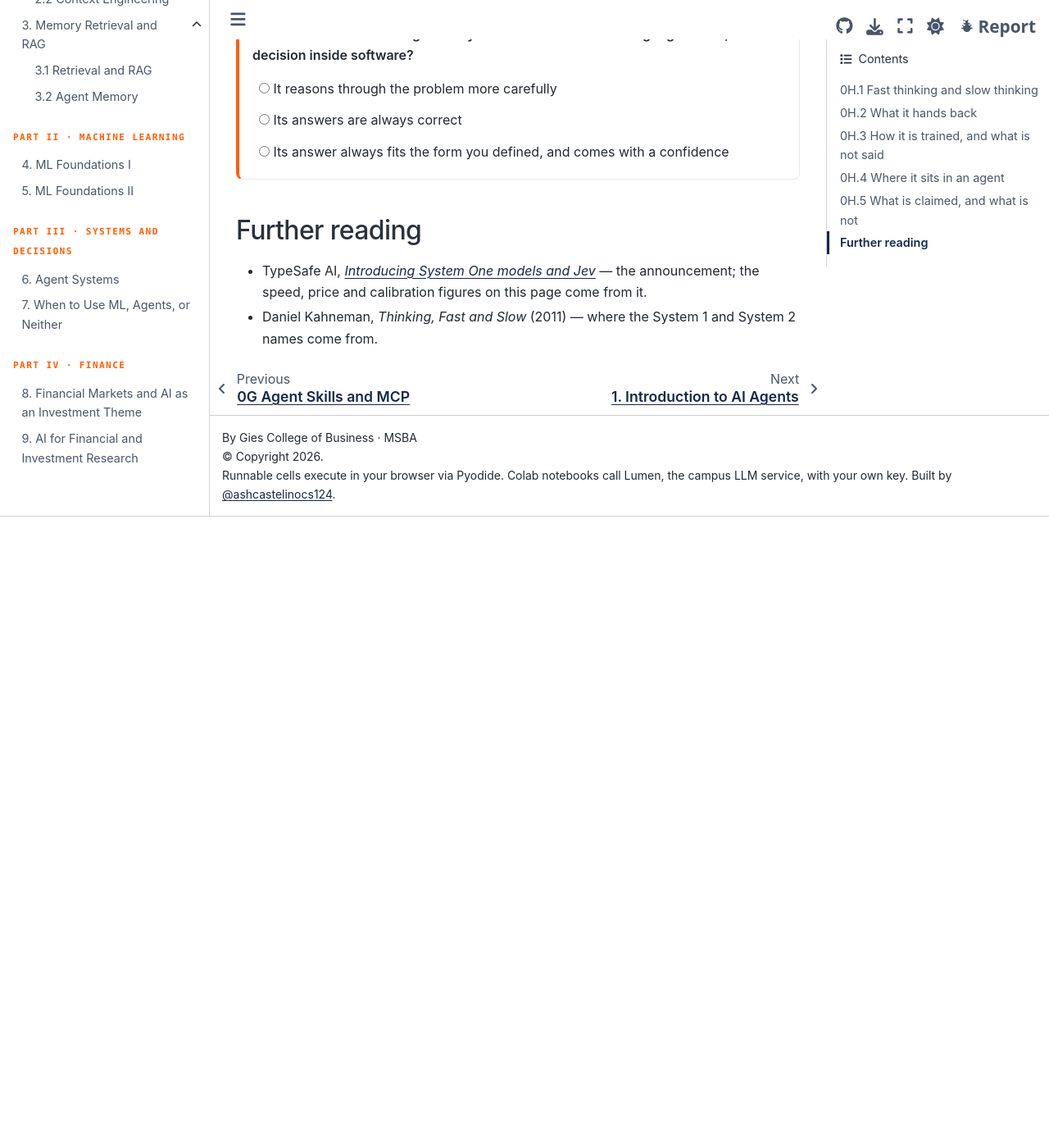
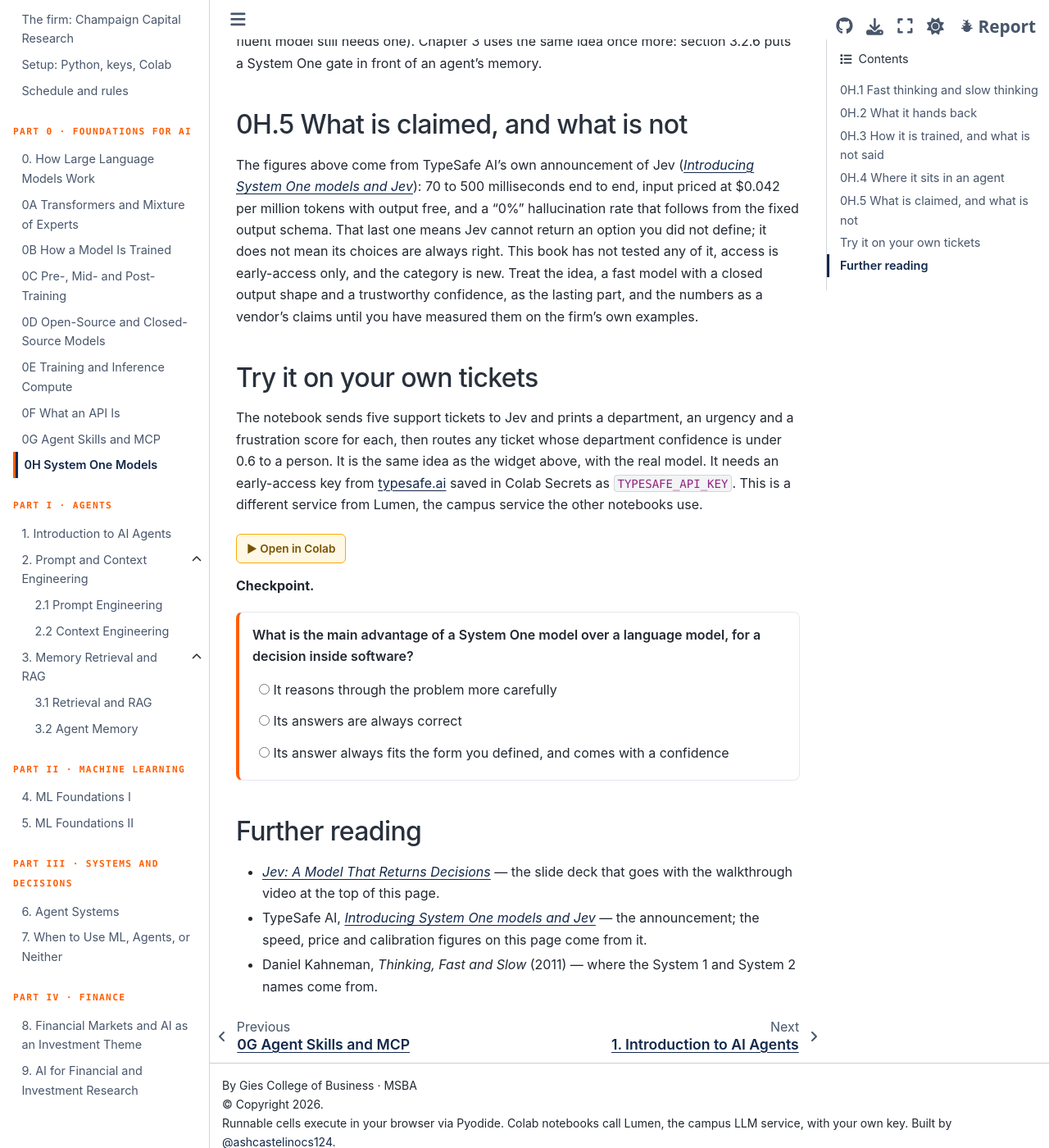
Before and after one commit to ashcastelinocs124/msba-ai-workshop, a Jupyter Book: the page built from book/ch00-system-one.md, in a window 1280 px wide and 1400 px high, scrolled down 4160 px. Shown: the whole window at 82% size. Built offline with Jupyter Book 1.0.4 settings and Sphinx 7.4.7 and the Sphinx Book theme 1.1.4, drawn with Linux system fonts in a browser that asks for light colours; before the commit the page ends 4790 px from its top, so only the background shows below that; some of the changed text lies outside the part shown.

Commit message:
Add Jev walkthrough video, slide deck link and ticket-triage notebook to page 0H

````diff
--- a/book/ch00-system-one.md
+++ b/book/ch00-system-one.md
@@ -2,6 +2,13 @@
 
 ```{raw} html
 <p class="wk-lede">A large language model answers with sentences, one token at a time. Some jobs inside software do not need a sentence at all: they need a decision, in a fixed shape, with an honest measure of how sure the model is. A newer kind of model, called a System One model, is built for exactly that. This page is pre-reading, with no session of its own.</p>
+```
+
+```{raw} html
+<figure class="wk-intro-video">
+  <iframe src="https://www.youtube.com/embed/W8pP1qTRja4" title="Quick walkthrough over Jev" allow="accelerometer; autoplay; clipboard-write; encrypted-media; gyroscope; picture-in-picture" allowfullscreen></iframe>
+  <figcaption>Quick walkthrough over Jev · <a href="https://youtu.be/W8pP1qTRja4">Open on YouTube</a> · <a href="https://github.com/ashcastelinocs124/Workshop-Slides/blob/main/AI/education/quantitative-analyst-course/Jev-tech-education.pdf">Slides (PDF)</a></figcaption>
+</figure>
 ```
 
 ```{admonition} Learning objectives
@@ -76,6 +83,14 @@
 
 The figures above come from TypeSafe AI's own announcement of Jev ([*Introducing System One models and Jev*](https://typesafe.ai/blog/introducing-system-one-models-and-jev)): 70 to 500 milliseconds end to end, input priced at $0.042 per million tokens with output free, and a "0%" hallucination rate that follows from the fixed output schema. That last one means Jev cannot return an option you did not define; it does not mean its choices are always right. This book has not tested any of it, access is early-access only, and the category is new. Treat the idea, a fast model with a closed output shape and a trustworthy confidence, as the lasting part, and the numbers as a vendor's claims until you have measured them on the firm's own examples.
 
+## Try it on your own tickets
+
+The notebook sends five support tickets to Jev and prints a department, an urgency and a frustration score for each, then routes any ticket whose department confidence is under 0.6 to a person. It is the same idea as the widget above, with the real model. It needs an early-access key from [typesafe.ai](https://typesafe.ai) saved in Colab Secrets as `TYPESAFE_API_KEY`. This is a different service from Lumen, the campus service the other notebooks use.
+
+```{raw} html
+<a class="wk-colab" href="https://colab.research.google.com/github/ashcastelinocs124/msba-ai-workshop/blob/main/notebooks/jev-ticket-triage.ipynb" target="_blank">▶ Open in Colab</a>
+```
+
 **Checkpoint.**
 
 ```{raw} html
@@ -92,5 +107,6 @@
 
 ## Further reading
 
+- [*Jev: A Model That Returns Decisions*](https://github.com/ashcastelinocs124/Workshop-Slides/blob/main/AI/education/quantitative-analyst-course/Jev-tech-education.pdf) — the slide deck that goes with the walkthrough video at the top of this page.
 - TypeSafe AI, [*Introducing System One models and Jev*](https://typesafe.ai/blog/introducing-system-one-models-and-jev) — the announcement; the speed, price and calibration figures on this page come from it.
 - Daniel Kahneman, *Thinking, Fast and Slow* (2011) — where the System 1 and System 2 names come from.
````
Also changed, not shown: 1 other file.
